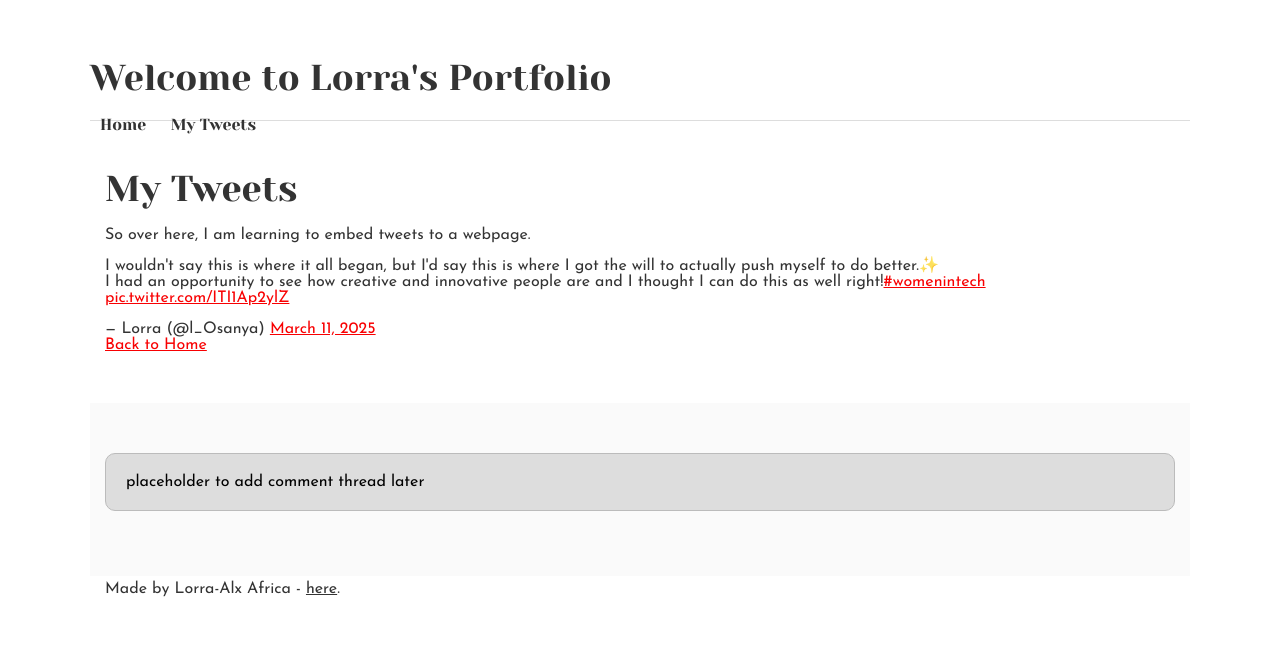
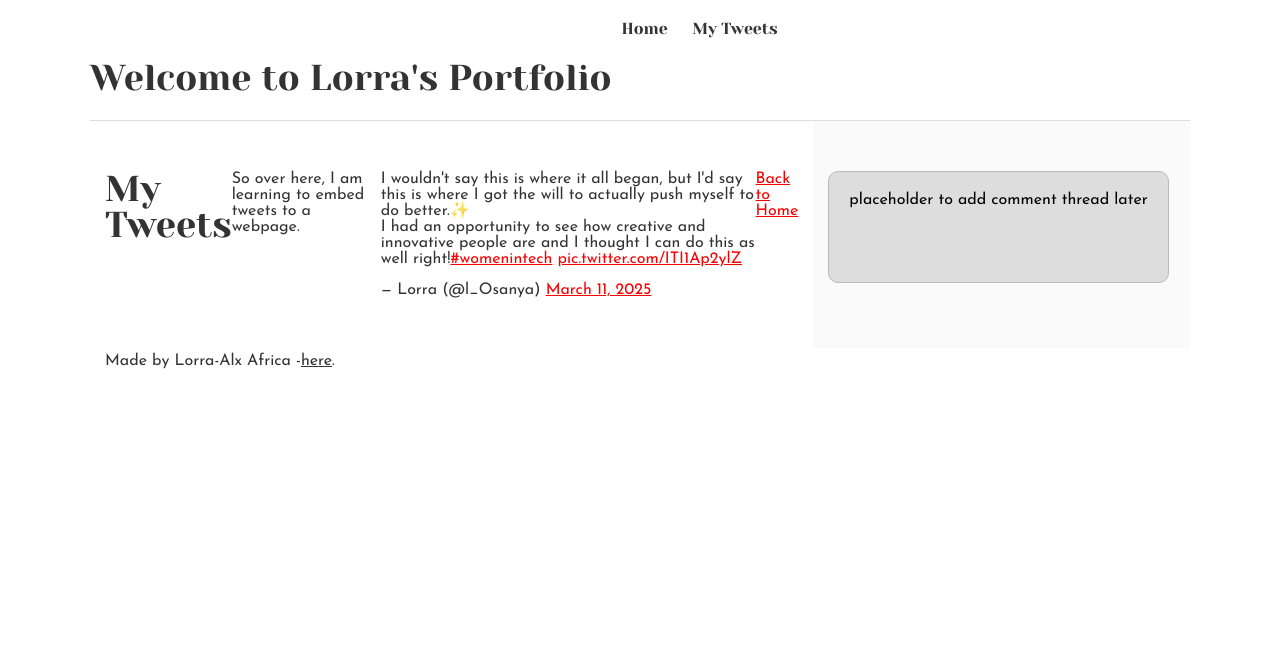
Before and after one commit to LorraObare/alx_html_css, a plain HTML site: page css_basic/tweets.html in a window 1280 px wide. Drawn offline with Linux system fonts and the light colour scheme.

Commit message:
Positioning using flexbox

```diff
--- a/css_basic/base.css
+++ b/css_basic/base.css
@@ -32,13 +32,30 @@ time, mark, audio, video {
 	vertical-align: baseline;
 }
 /* HTML5 display-role reset for older browsers */
-article, aside, details, figcaption, figure,
+article, aside, details, figcaption, figure, main,
 footer, header, hgroup, menu, nav, section {
-	display: block;
+	display: flex;
 }
 body {
 	line-height: 1;
+    flex-direction: column;
 }
+
+main{
+    flex-direction: row;
+    flex: auto;
+}
+
+article{
+    flex: 2;
+    overflow-y: auto;
+}
+
+aside{
+    flex: 1;
+    overflow-y: auto;
+}
+
 blockquote, q {
 	quotes: none;
 }
@@ -56,6 +73,7 @@ table {
 /* Fonts and colors */
 
 body {
+
 	font-family: 'Josefin Sans', serif;
 	color: rgba(0, 0, 0, 0.8);
 }
@@ -63,6 +81,7 @@ h1, h2, h3, h4, h5, h6, header {
 	font-family: 'Yeseva One', sans-serif;
 }
 article {
+
 }
 header {
 	border-bottom: 1px solid rgb(221,221,221);
```
